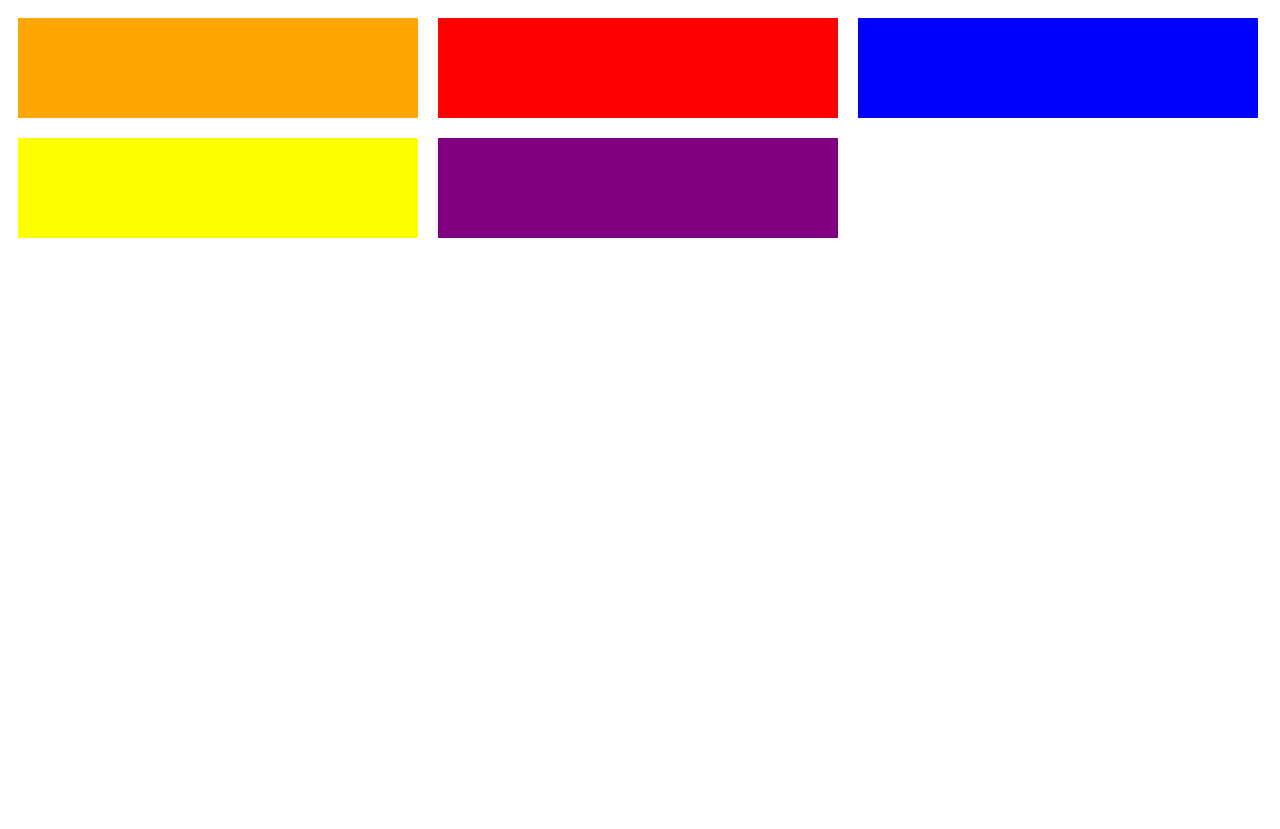
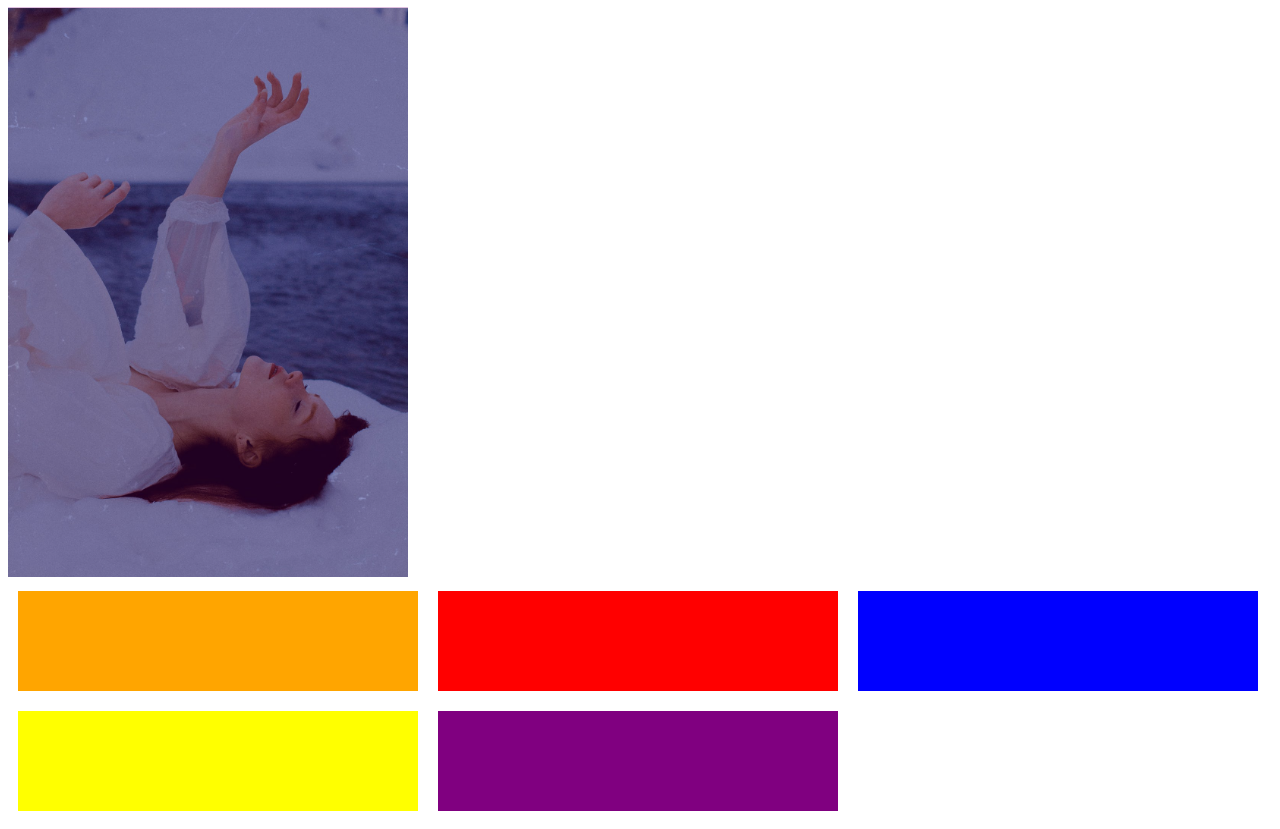
Before and after one commit to dottereldesign/theodinproject, a website: page index.html in a window 1280 px wide. Before the commit the page ends 800 px from the top, so only its background shows below. Drawn offline with Linux system fonts and the light colour scheme.

Commit message:
Added image with colour opacity.

```diff
--- a/index.html
+++ b/index.html
@@ -8,7 +8,17 @@
 </head>
 
 <body>
-  <main>
+
+
+  <div class="red blue green"></div>
+
+  <div class="card__content card__content--dollarsign"></div>
+  <img class="test" src="images/test.jpeg" alt="">
+  <div class="test test__color">
+
+  </div>
+
+
   <div class="flex">
     <div class="flex__box flex__box--orange">
 
@@ -29,13 +39,13 @@
   </main>
 
 
-  <script>
+  <!-- <script>
     // Your JavaScript goes here!
 
     let homePlanet = "Earth";
     let currentUser
     alert(homePlanet);
-  </script>
+  </script> -->
 </body>
 
 </html>
--- a/styles/style.scss
+++ b/styles/style.scss
@@ -28,3 +28,17 @@
         background-color: purple;
     }
 }
+
+.test {
+    width: 400px;
+    position: relative;
+
+    &__color {
+        background-color: purple;
+        opacity: 0.25;
+        width: 400px;
+        height: 570px;
+        position: absolute;
+        top: 7px;
+    }
+}
```
Also changed, not shown: images/test.jpeg (added), styles/style.css, 1 other file. Lines whose indentation alone changed are shown as unchanged.
